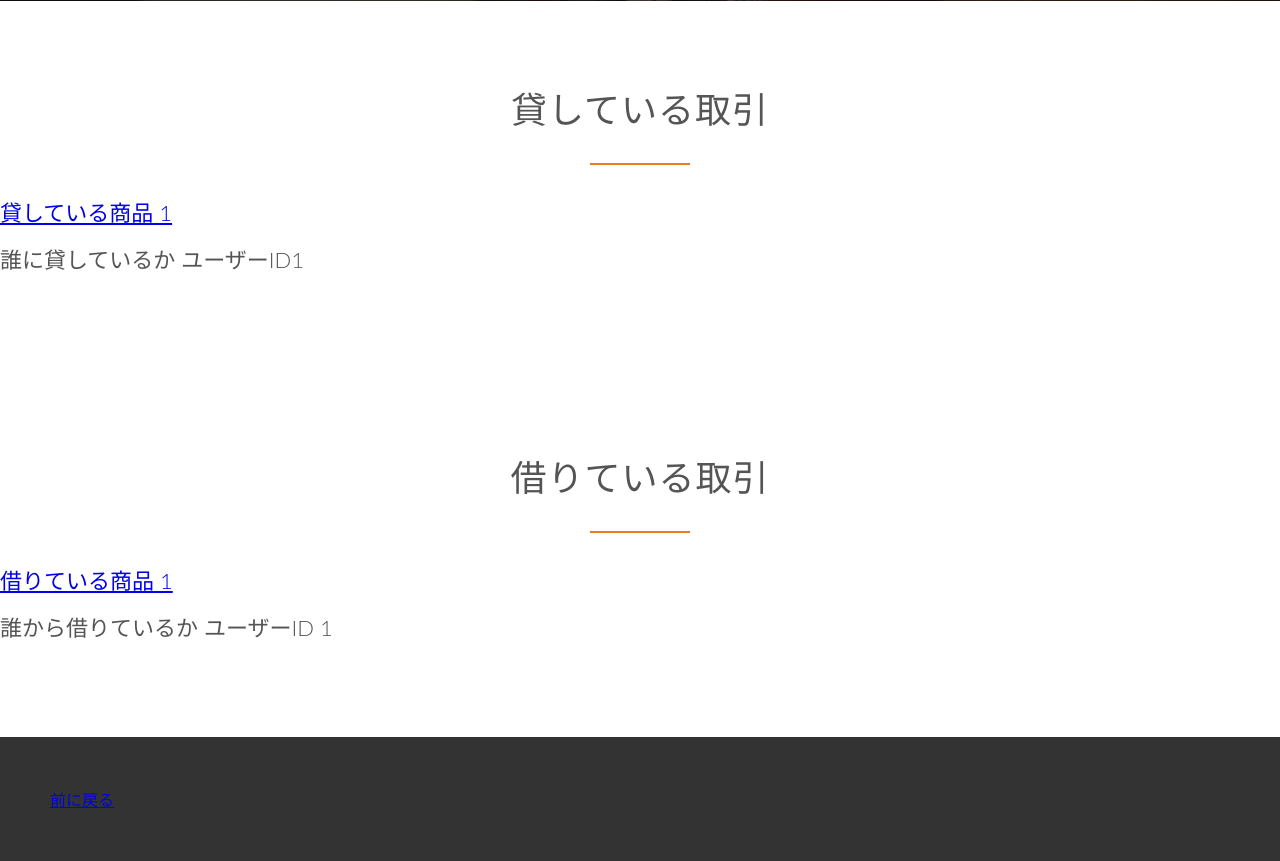
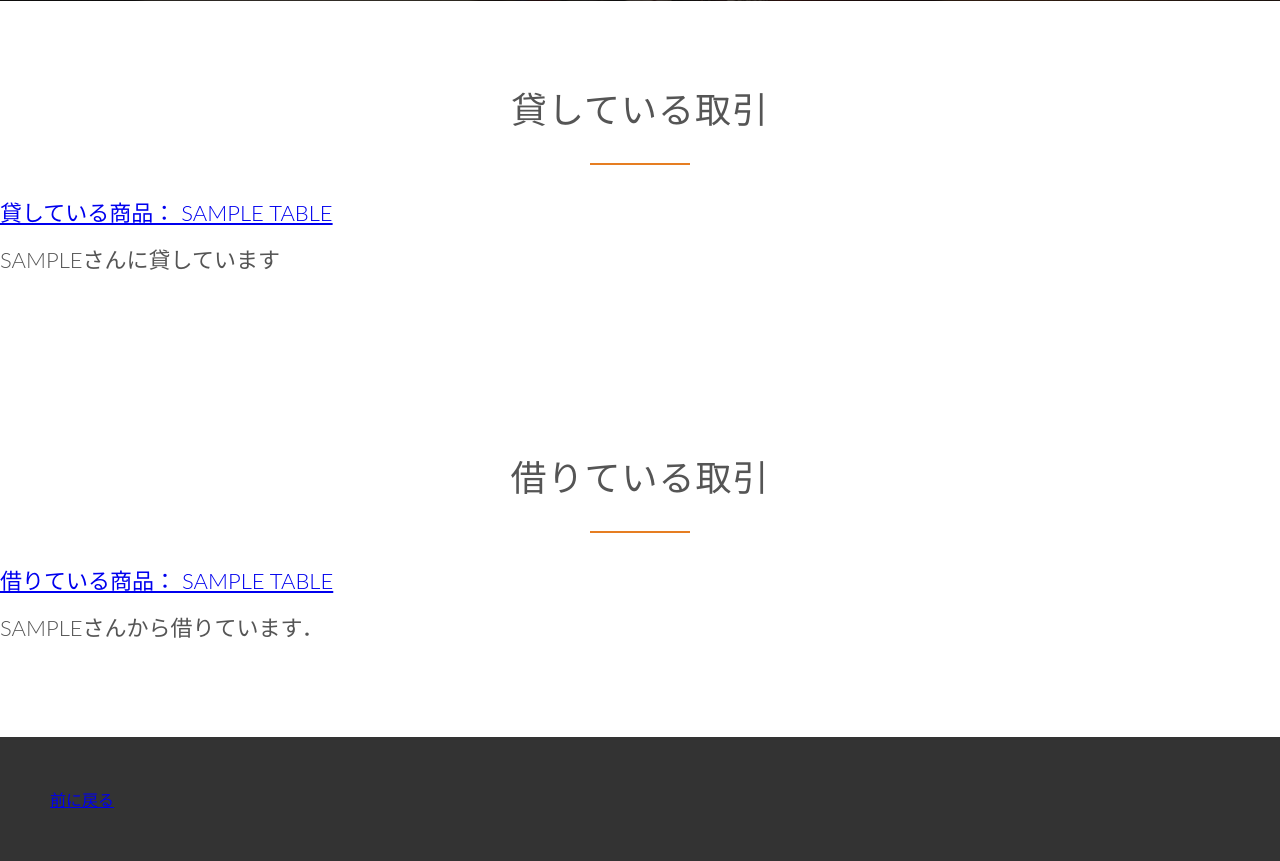
Before and after one commit to WataruKudo0914/web_eng, a Flask app: page /chat/1 in a window 1280 px wide. Shown: the part 799-1660 px from the top of the page. Run offline with Flask 2, Linux system fonts and the light colour scheme; tables that the repository leaves empty hold one stand-in row (values such as "Sample post"); some libraries are stand-ins or nearby versions.

Commit message:
edit chat.html
chat.html の表示名の変更
誰に貸しているか　ユーザID１
↓
○○さんに貸しています
など

```diff
--- a/app.py
+++ b/app.py
@@ -138,7 +138,9 @@ def chat(id):
     borrow_deal = Deal_table.query.filter(Deal_table.borrower_id==id).all()
     # for deal_num in range(len(lend_deal)):
         # goods_id=lend_deal[deal_num].goods_id
-    return render_template("chat.html",lend_deal=lend_deal,borrow_deal=borrow_deal)
+    user = User_table
+    goods = Goods_table
+    return render_template("chat.html",lend_deal=lend_deal,borrow_deal=borrow_deal,user=user,goods=goods)
 
 @app.route("/chat/detail/<int:deal_id>")
 def chat_detail(deal_id):
--- a/templates/chat.html
+++ b/templates/chat.html
@@ -13,20 +13,22 @@
  <section class=lend_deal>
     <h2>貸している取引</h2>
     {% for deal in lend_deal %}
-    <h3><a href="/chat/detail/{{deal.deal_id}}">貸している商品
-      {{deal.goods_id}}</a></h3>
-    <h3>誰に貸しているか
-      ユーザーid{{deal.borrower_id}}</h3>
+    <h3><a href="/chat/detail/{{deal.deal_id}}">貸している商品：
+      {{goods.query.filter(goods.goods_id==deal.goods_id).first().goods_name}}</a></h3>
+    <h3>
+      {{user.query.filter(user.id==deal.borrower_id).first().username}}さんに貸しています
+    </h3>
     {% endfor %}
 </section>
 
 <section class=borrow_deal>
   <h2>借りている取引</h2>
   {% for deal in borrow_deal %}
-  <h3><a href="/chat/detail/{{deal.deal_id}}">借りている商品
-  {{deal.goods_id}}</a></h3>
-  <h3>誰から借りているか
-  ユーザーid {{deal.lender_id}}</h3>
+  <h3><a href="/chat/detail/{{deal.deal_id}}">借りている商品：
+    {{goods.query.filter(goods.goods_id==deal.goods_id).first().goods_name}}</a></h3>
+  <h3>
+    {{user.query.filter(user.id==deal.lender_id).first().username}}さんから借りています．
+  </h3>
   {% endfor %}
 </section>
 
```
